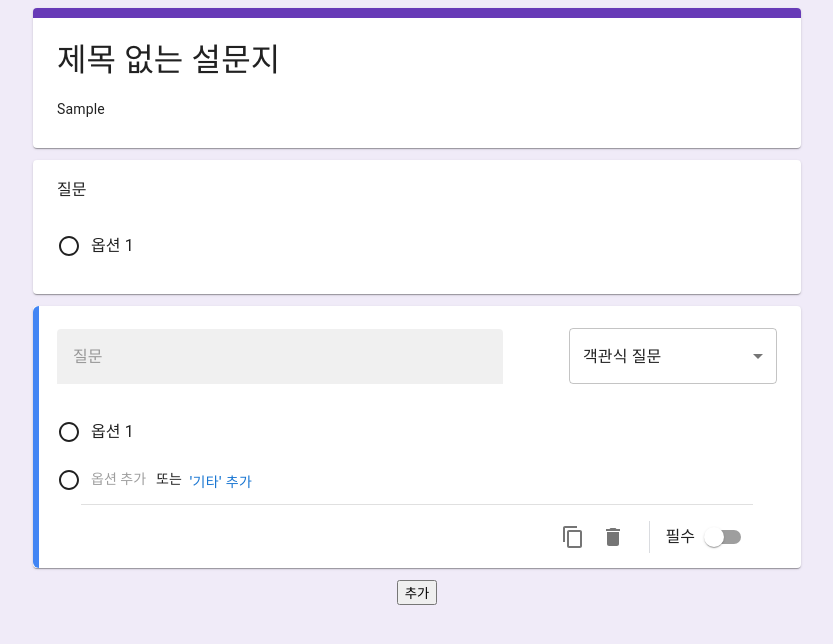
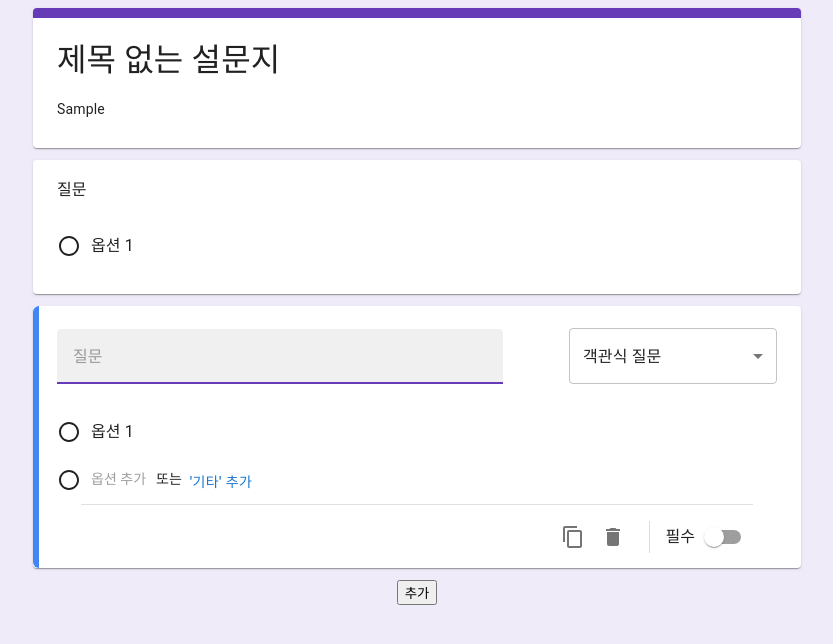
Before and after one commit to Yongveloper/google-form, a React (Vite) app: page / in a window 1280 px wide. Both pictures are taken after typing "Sample" into the empty fields and a click on the button "추가". Shown: the top 644 px of the page, without its empty margins (223-1056 px from the left). Built offline with nearby package versions, Linux system fonts and the light colour scheme.

Commit message:
feat: Input Focus 기능

```diff
--- a/src/components/QuestionForm.tsx
+++ b/src/components/QuestionForm.tsx
@@ -1,4 +1,4 @@
-import React from 'react';
+import React, { useRef, useEffect } from 'react';
 import styled from 'styled-components';
 import {
   addInputItem,
@@ -54,6 +54,10 @@ function QuestionForm({ id }: IQuestionFormProps) {
     (state) => state.question.find((question) => question.id === id)?.contents
   );
 
+  const dispatch = useAppDispatch();
+
+  const inputRef = useRef<HTMLInputElement>(null);
+
   const isExistEtc = () => {
     if (Array.isArray(contents)) {
       return contents.some((content) => content.isEtc);
@@ -61,7 +65,6 @@ function QuestionForm({ id }: IQuestionFormProps) {
     return false;
   };
 
-  const dispatch = useAppDispatch();
   const handleTitle = (e: React.ChangeEvent<HTMLInputElement>) => {
     dispatch(setTitle({ id, contents: e.target.value }));
   };
@@ -103,6 +106,12 @@ function QuestionForm({ id }: IQuestionFormProps) {
     dispatch(deleteInputItem({ id, contentId }));
   };
 
+  useEffect(() => {
+    if (isFocused && inputRef.current) {
+      inputRef.current.focus();
+    }
+  }, [isFocused]);
+
   return (
     <FormContainer id={id}>
       <>
@@ -110,6 +119,7 @@ function QuestionForm({ id }: IQuestionFormProps) {
           {!isFocused && <Box>{title}</Box>}
           {isFocused && (
             <STextField
+              inputRef={inputRef}
               sx={{ maxWidth: '446px' }}
               inputProps={{ style: { padding: 16 } }}
               id="filled-search"
```
